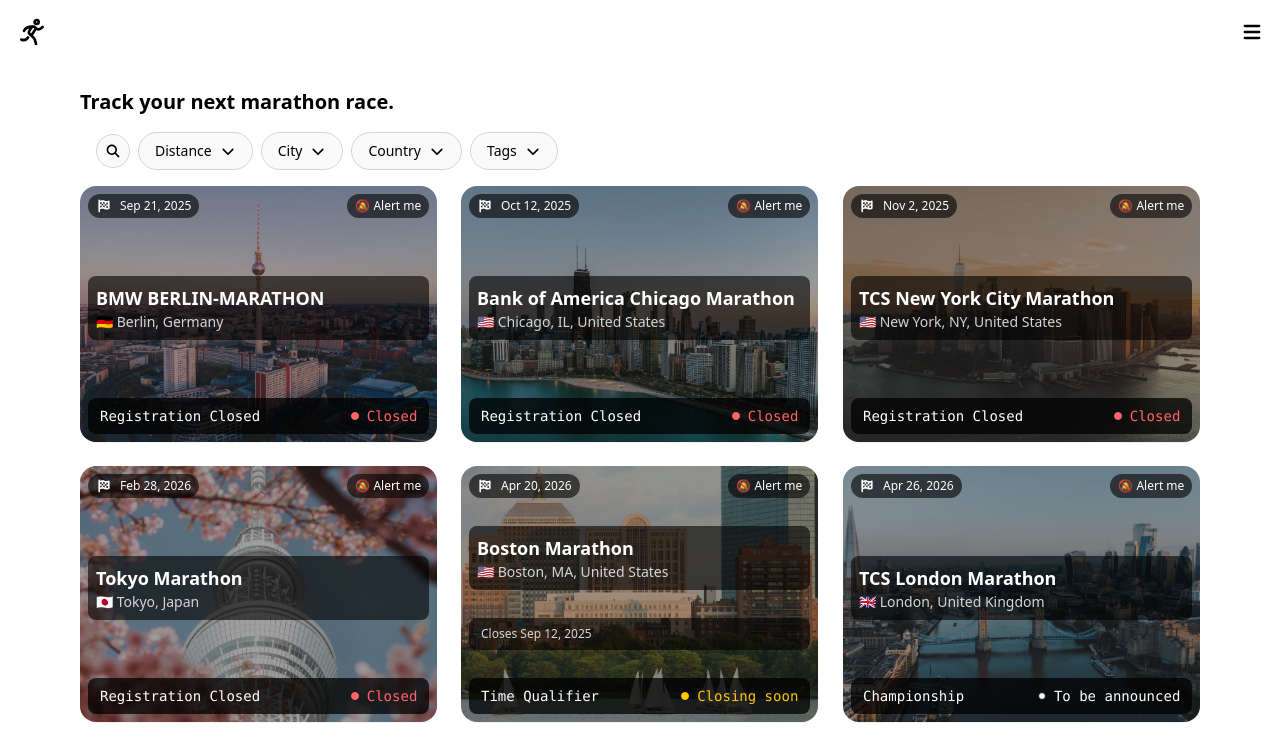
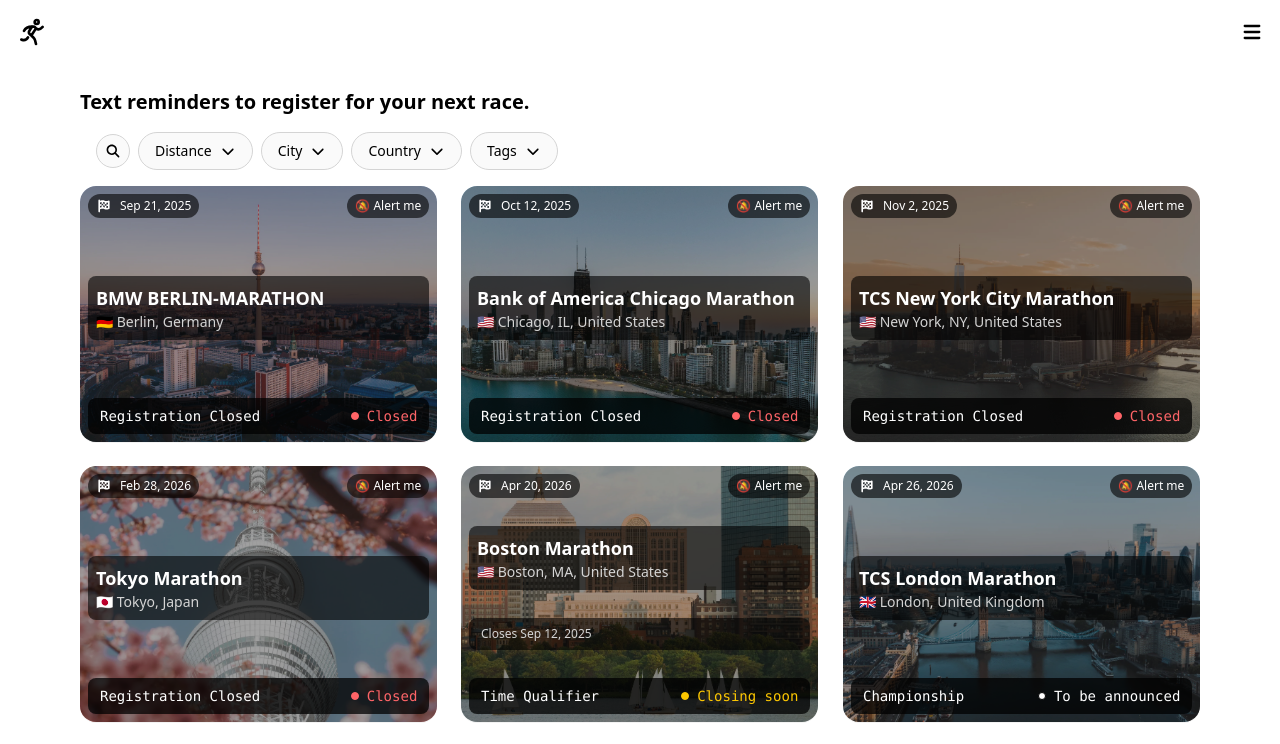
Before and after one commit to racedeadlines/frontend, a Next.js app: page / in a window 1280 px wide. Shown: the top 744 px of the page. Built offline with nearby package versions, Linux system fonts and the light colour scheme; no server answers.

Commit message:
fix nav: make header sticky z-20, remove sticky from search section

```diff
--- a/src/app/page.tsx
+++ b/src/app/page.tsx
@@ -6,8 +6,8 @@
 import { raceData } from "@data/types"
 
 export const metadata: Metadata = {
-  title: "MarathonTrack.com | Home",
-  description: "Track your next marathon registration.",
+  title: "Race Poke",
+  description: "Text reminders to register for your next race.",
 }
 
 export default async function HomePage() {
@@ -23,10 +23,10 @@
       <div className="mx-auto w-full max-w-6xl px-4">
         <header>
           <h1 className="text-xl font-semibold">
-            Track your next marathon race.
+            Text reminders to register for your next race.
           </h1>
         </header>
-        <section className="sticky top-0 z-10 bg-white py-4 dark:bg-neutral-900">
+        <section className="py-4">
           <SearchFilter />
         </section>
         <section className="grid grid-cols-1 gap-6 sm:grid-cols-2 lg:grid-cols-3">
--- a/src/components/layout/header.tsx
+++ b/src/components/layout/header.tsx
@@ -5,7 +5,7 @@
 
 export default function Header() {
   return (
-    <header className="flex justify-between p-4">
+    <header className="sticky top-0 z-20 flex justify-between bg-white p-4 dark:bg-neutral-900">
       <Link href="/" className="flex w-fit items-end space-x-2">
         <Logo />
       </Link>
```
